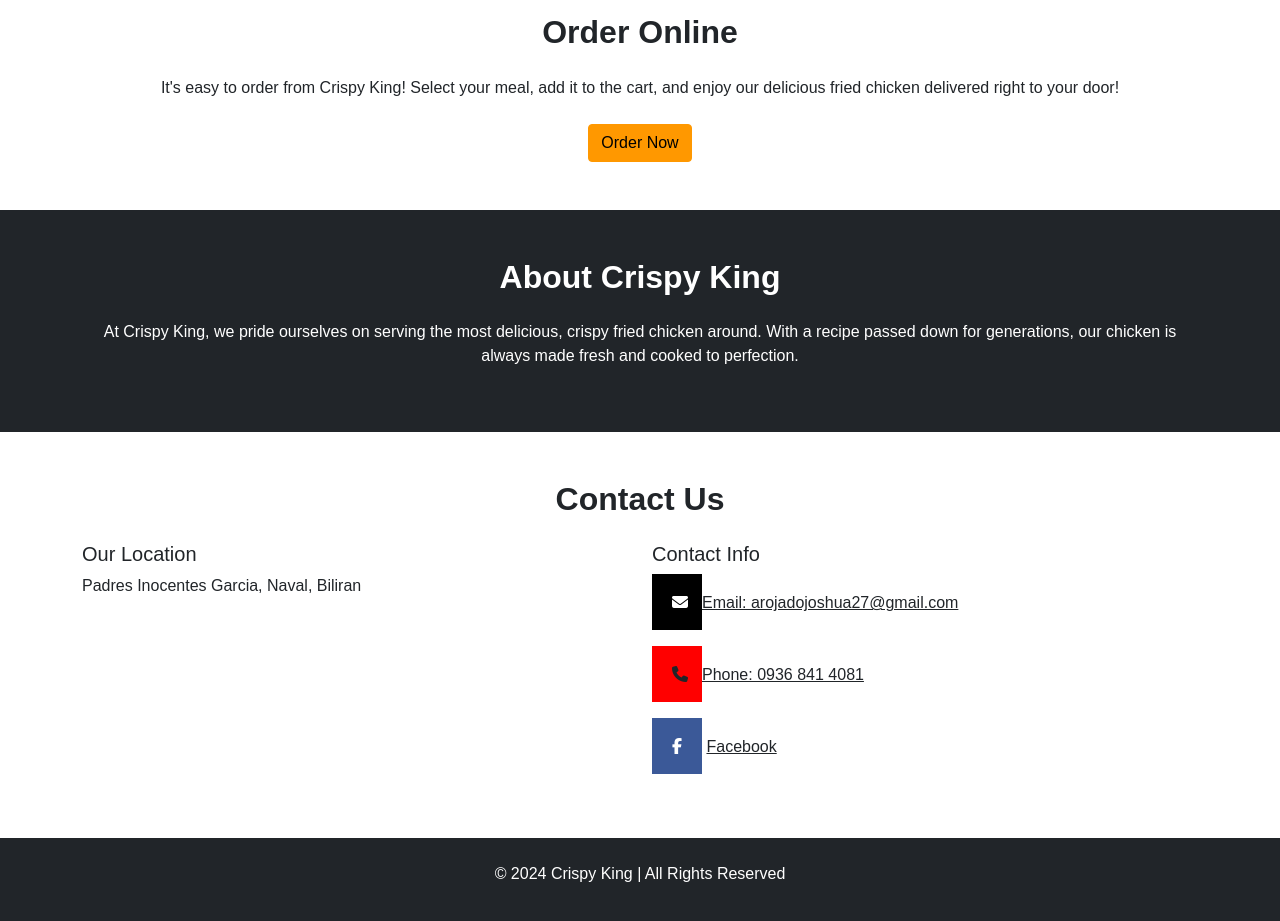
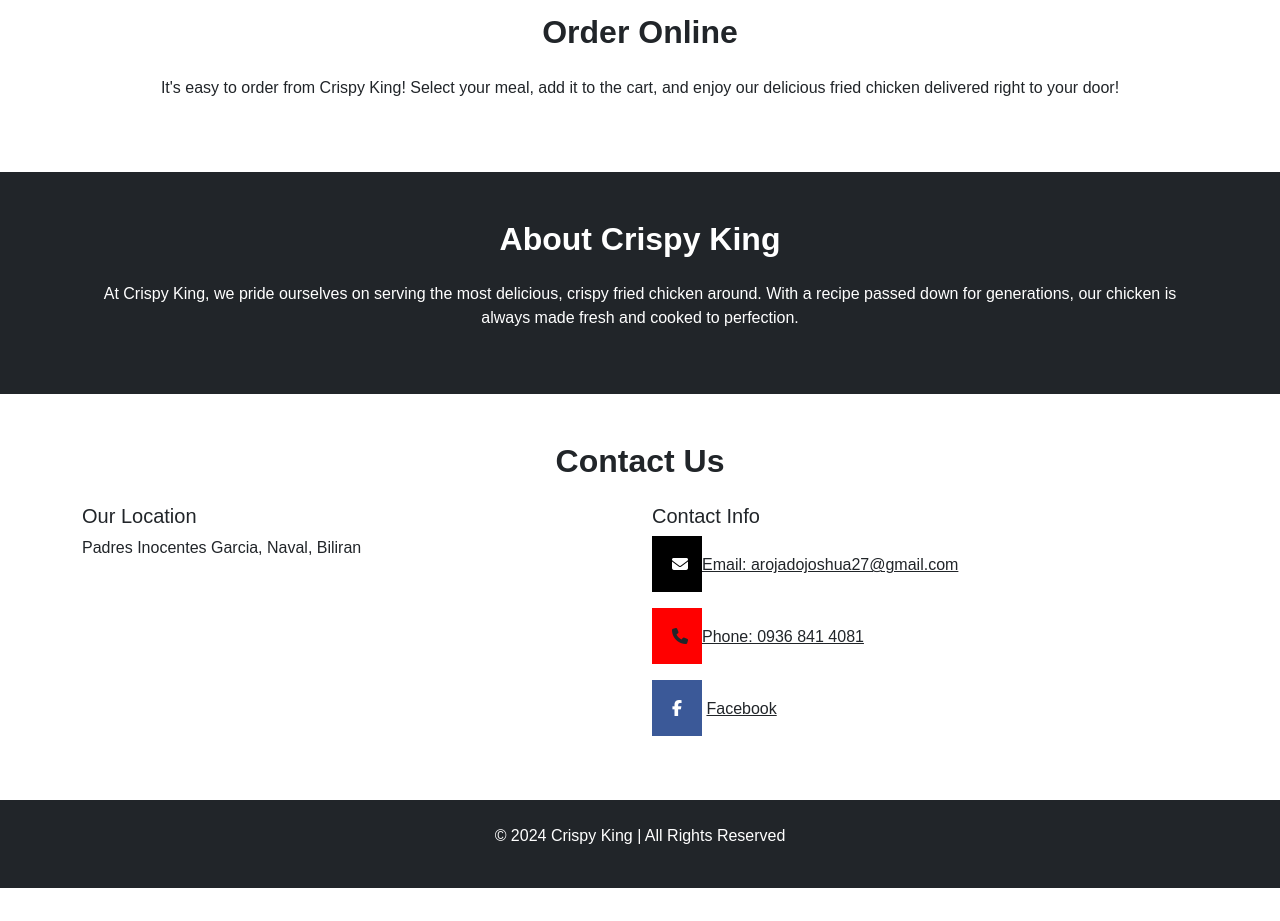
Before and after one commit to juswa03/Arojado-Joshua-A.-BSCS-3B, a plain HTML site: page index.html in a window 1280 px wide. Shown: the part 2400-3321 px from the top of the page. After the commit the page ends 3288 px from the top, so only its background shows below. Drawn offline with Linux system fonts and the light colour scheme; a script that the page names is missing.

Commit message:
Update index.html

```diff
--- a/index.html
+++ b/index.html
@@ -248,7 +248,7 @@
         door!
       </p>
       <div class="d-flex justify-content-center">
-        <button class="btn btn-warning">Order Now</button>
+
       </div>
     </section>
 
```
